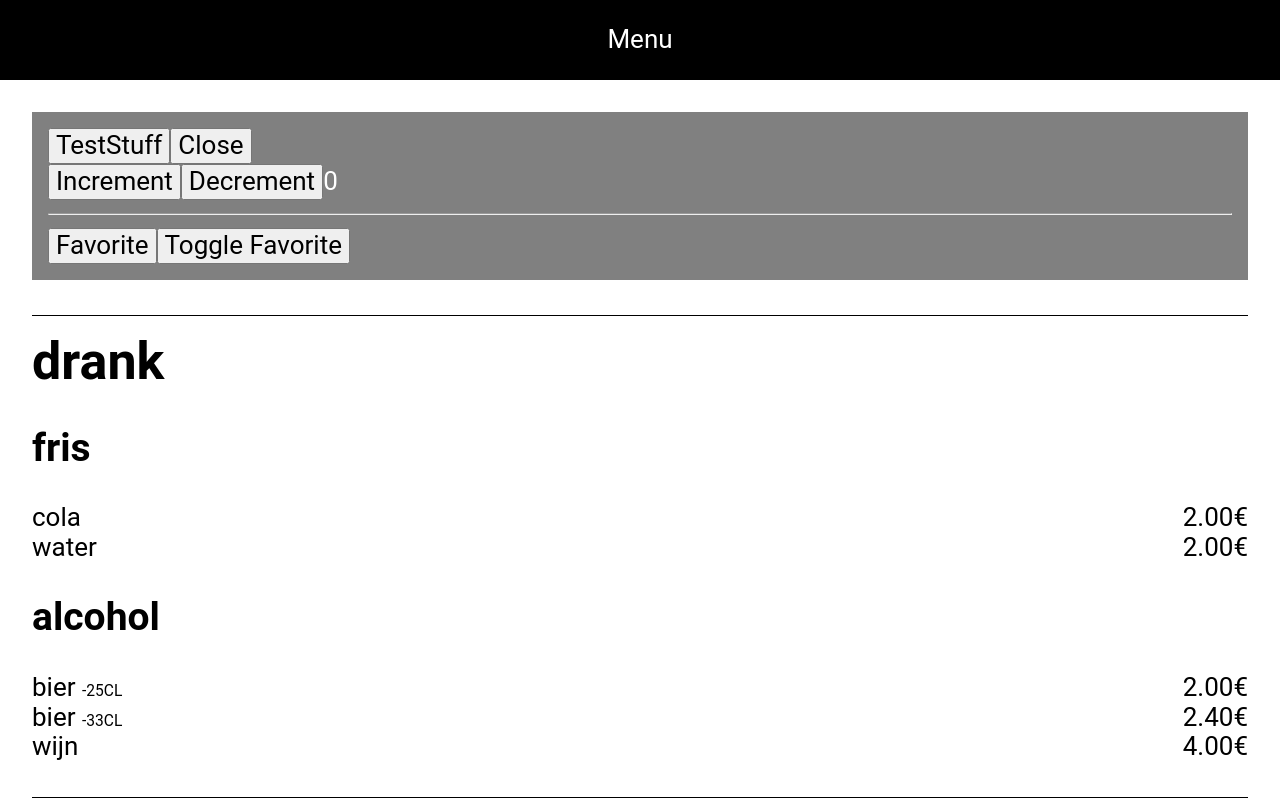
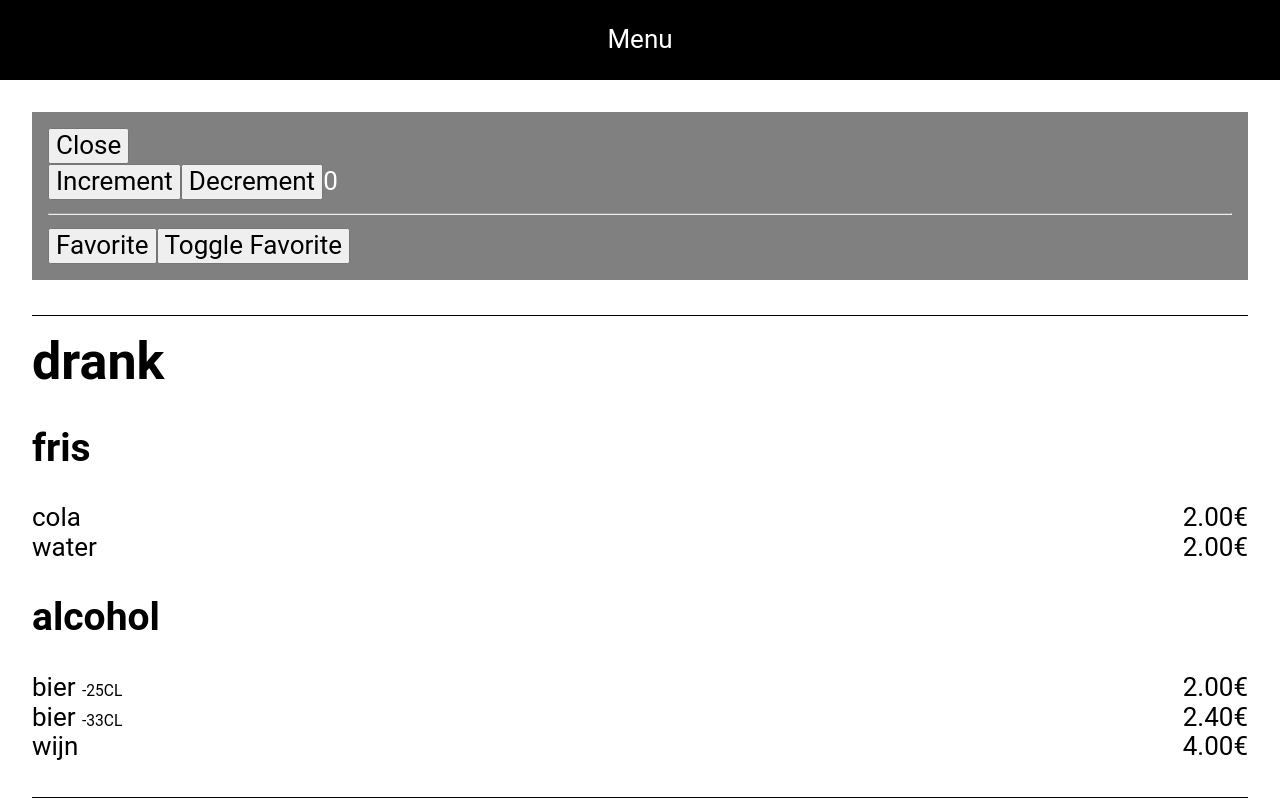
Before and after one commit to Talha-Bayansar/menucard, a React (Create React App) app: page / in a window 1280 px wide. Shown: the top 800 px of the page. Built offline with nearby package versions, Linux system fonts and the light colour scheme.

Commit message:
oef7.2 done fully working

```diff
--- a/src/Components/TestStuff.js
+++ b/src/Components/TestStuff.js
@@ -13,11 +13,11 @@ const StyledVisibility = styled.div`
 `;
 
 const StyledButtonOpen = styled.button`
-  /* display: ${(props) => (props.visibility ? "block" : "none")}; */
+  display: ${(props) => (!props.visibility ? "block" : "none")};
 `;
 
 const StyledButtonClose = styled.button`
-  /* display: ${(props) => (props.visibility ? "block" : "none")}; */
+  display: ${(props) => (props.visibility ? "block" : "none")};
 `;
 
 function TestStuff(props) {
@@ -28,10 +28,16 @@ function TestStuff(props) {
 
   return (
     <StyledTestStuff>
-      <StyledButtonOpen onClick={() => setVisible(!visible)}>
+      <StyledButtonOpen
+        visibility={visible}
+        onClick={() => setVisible(!visible)}
+      >
         TestStuff
       </StyledButtonOpen>
-      <StyledButtonClose onClick={() => setVisible(!visible)}>
+      <StyledButtonClose
+        visibility={visible}
+        onClick={() => setVisible(!visible)}
+      >
         Close
       </StyledButtonClose>
       <StyledVisibility visibility={visible}>
```
